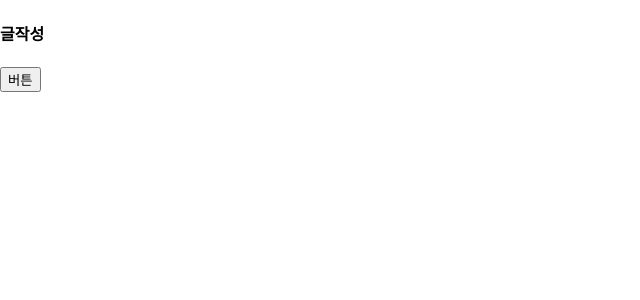
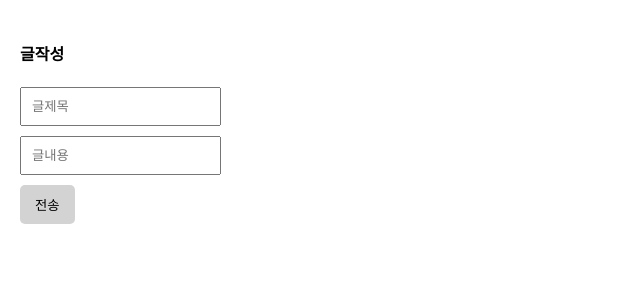
Before and after one commit to SuMean/Next-forum, a Next.js app: page /write in a window 1280 px wide. Shown: the top 300 px of the page, without its empty margins (0-640 px from the left). Built offline with nearby package versions, Linux system fonts and the light colour scheme.

Commit message:
post api

```diff
--- a/app/globals.css
+++ b/app/globals.css
@@ -22,3 +22,19 @@
   color: grey;
   margin : 5px 0px;
 }
+
+.p-20 {
+  padding: 20px;
+}
+input {
+  box-sizing: border-box;
+  padding: 10px;
+  display: block;
+  margin-bottom: 10px;
+}
+button {
+  padding: 10px 15px;
+  background: lightgray;
+  border: none;
+  border-radius: 5px;
+}
--- a/app/write/page.tsx
+++ b/app/write/page.tsx
@@ -1,10 +1,12 @@
-export default function Write() {
-    return (
-        <div>
-            <h4>글작성</h4>
-            <form action="/api/test" method="POST">
-                <button type="submit">버튼</button>
-            </form>
-        </div>
-    )
+export default async function Write() {
+  return (
+    <div className="p-20">
+      <h4>글작성</h4>
+      <form action="/api/post/new" method="POST">
+        <input name="title" placeholder="글제목" />
+        <input name="content" placeholder="글내용" />
+        <button type="submit">전송</button>
+      </form>
+    </div>
+  );
 }
--- a/pages/api/date.tsx
+++ b/pages/api/date.tsx
@@ -1,4 +1,4 @@
-export default function handler(요청, 응답) {
-    let date = new Date()
+export default function handler(요청: any, 응답: any) {
+  let date = new Date();
   응답.status(200).json(date);
 }
--- a/pages/api/list.tsx
+++ b/pages/api/list.tsx
@@ -1,5 +1,5 @@
 import { connectDB } from "@/util/database";
-export default async function handler(요청, 응답) {
+export default async function handler(요청: any, 응답: any) {
   let db = (await connectDB).db("forum");
   let result = await db.collection("post").find().toArray();
   응답.status(200).json(result);
--- /dev/null
+++ b/pages/api/post/new.tsx
@@ -0,0 +1,8 @@
+import { connectDB } from "@/util/database";
+
+export default async function handler(요청: any, 응답: any) {
+  if (요청.method == "POST") {
+    console.log(요청.body);
+    응답.redirect(302, "/list");
+  }
+}
--- a/pages/api/test.tsx
+++ b/pages/api/test.tsx
@@ -1,3 +1,3 @@
-export default function handler(요청, 응답 {
+export default function handler(요청: any, 응답: any) {
   응답.status(200).json("처리완료");
 }
```
